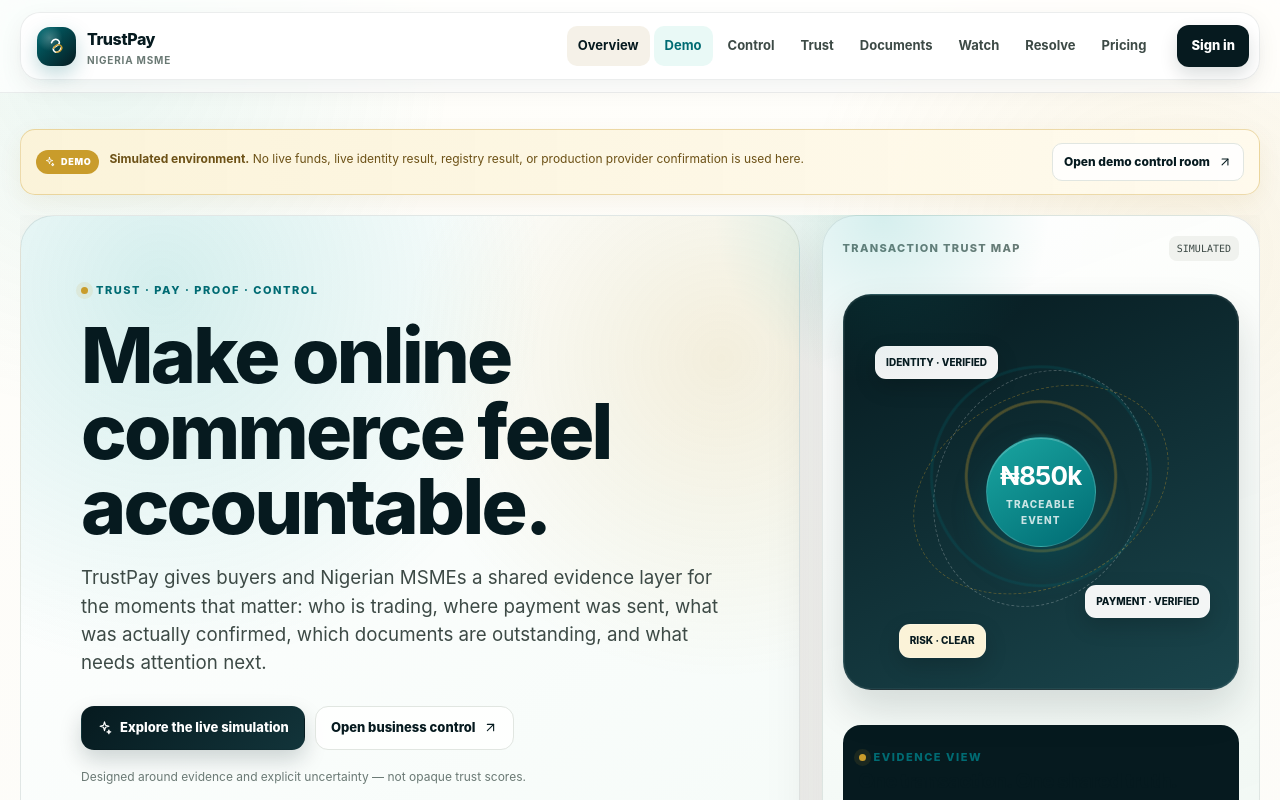
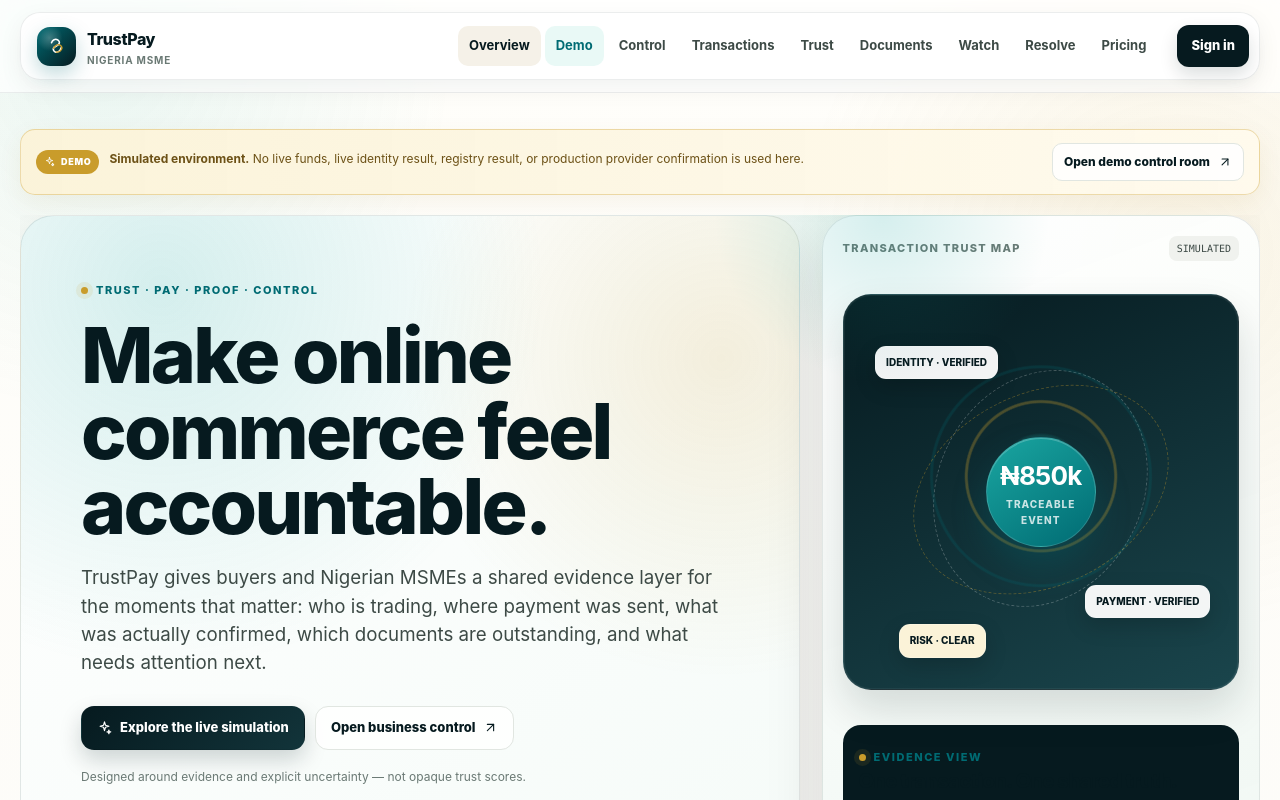
Before and after one commit to S-A-oghene/trustpay-nigeria-msme, a Next.js app: page / in a window 1280 px wide. Shown: the top 800 px of the page. Built offline with nearby package versions, Linux system fonts and the light colour scheme.

Commit message:
Add files via upload

```diff
--- a/src/components/Nav.tsx
+++ b/src/components/Nav.tsx
@@ -8,6 +8,7 @@
   { href: '/', label: 'Overview' },
   { href: '/demo', label: 'Demo', demo: true },
   { href: '/dashboard', label: 'Control' },
+  { href: '/transactions', label: 'Transactions' },
   { href: '/trust/trust-demo-1001', label: 'Trust' },
   { href: '/docs/doc-demo-1001', label: 'Documents' },
   { href: '/obligations', label: 'Watch' },
```
